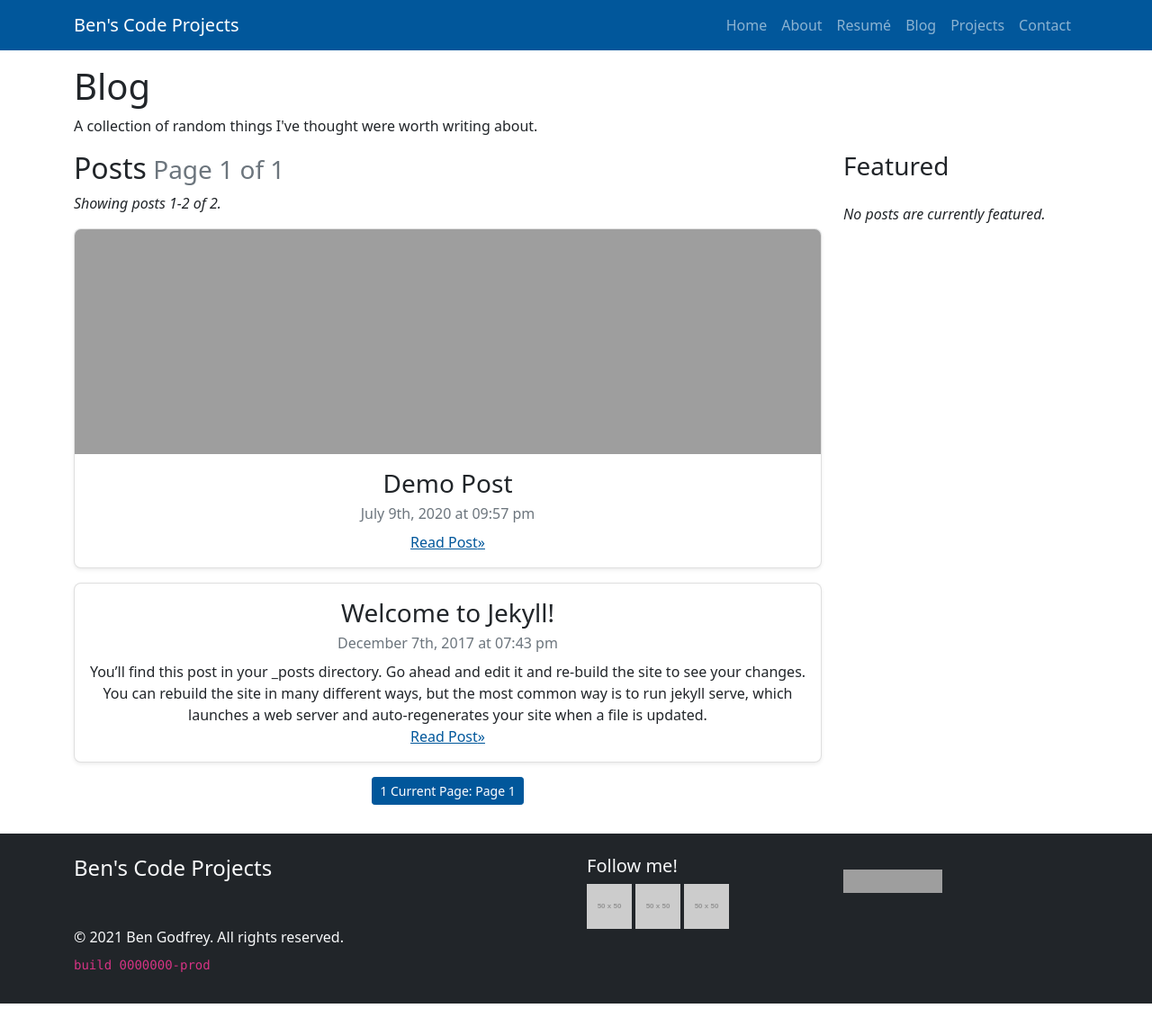
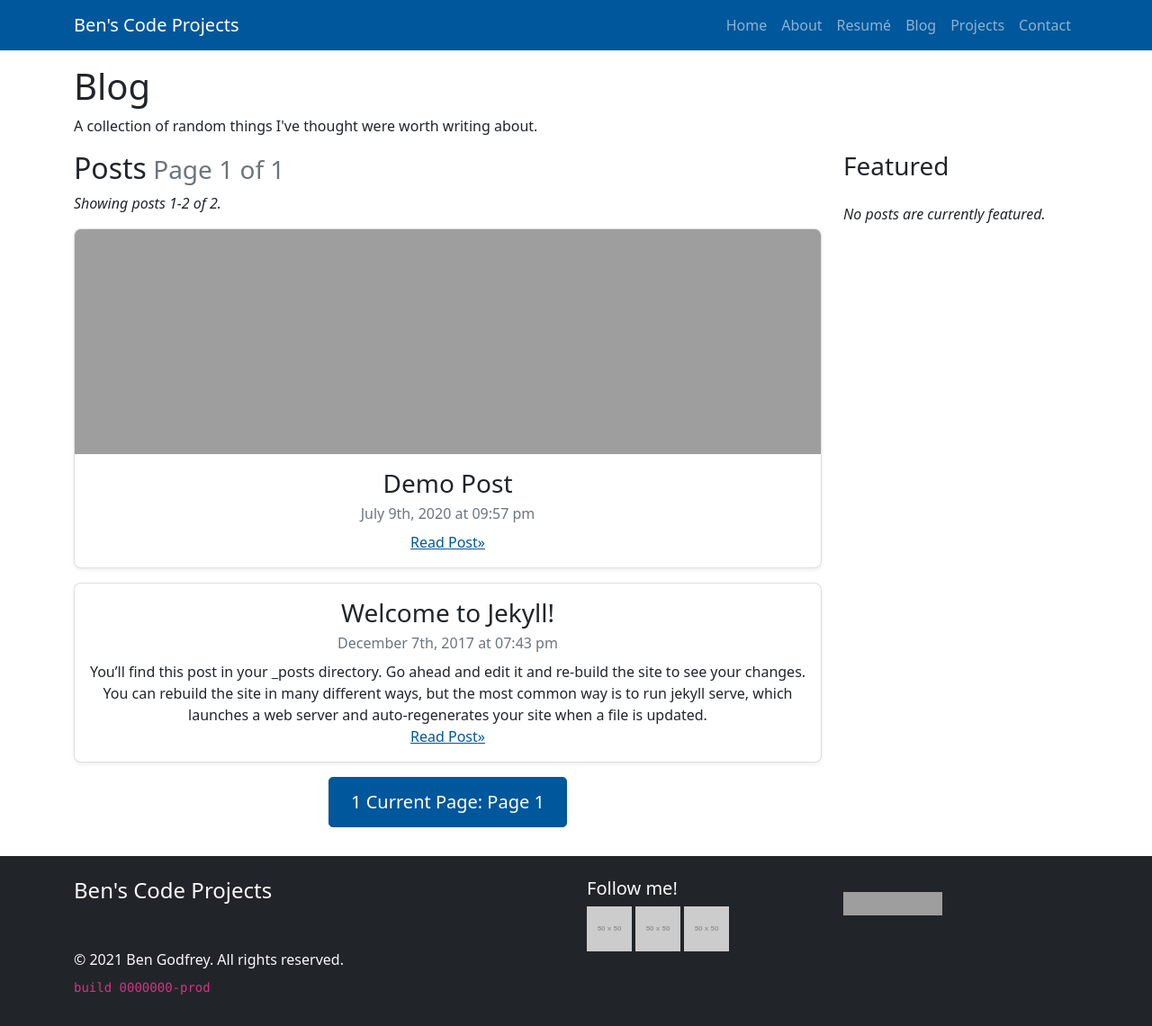
Before and after one commit to BenJetson/benjetson.github.io, a Jekyll site: the page built from blog/index.html, in a window 1280 px wide. Shown: the whole page at 90% size. Built offline with Jekyll 4.4.1, drawn with Linux system fonts in a browser that asks for light colours; the list of posts is cut into pages by our own code; before the commit the page ends 1116 px from its top, so only the background shows below that; grey boxes are pictures that could not be loaded.

Commit message:
Fix pagination media queries and includes for v5. #104

```diff
--- a/_sass/custom/styles/_blog.scss
+++ b/_sass/custom/styles/_blog.scss
@@ -14,18 +14,18 @@
       $pagination-padding-y-lg,
       $pagination-padding-x-lg,
       $font-size-lg,
-      $border-radius-lg
+      $pagination-border-radius-lg
     );
   }
 }
 
-@include media-breakpoint-down(xs) {
+@include media-breakpoint-down(sm) {
   .blog-pagination {
     @include pagination-size(
       $pagination-padding-y-sm,
       $pagination-padding-x-sm,
       $font-size-sm,
-      $border-radius-sm
+      $pagination-border-radius-sm
     );
   }
 }
```
